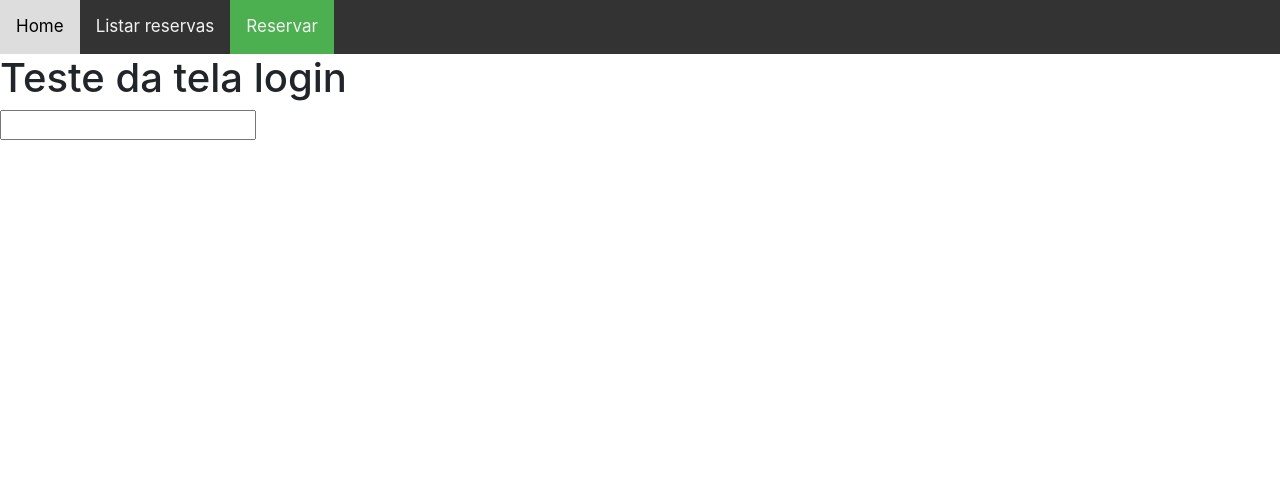
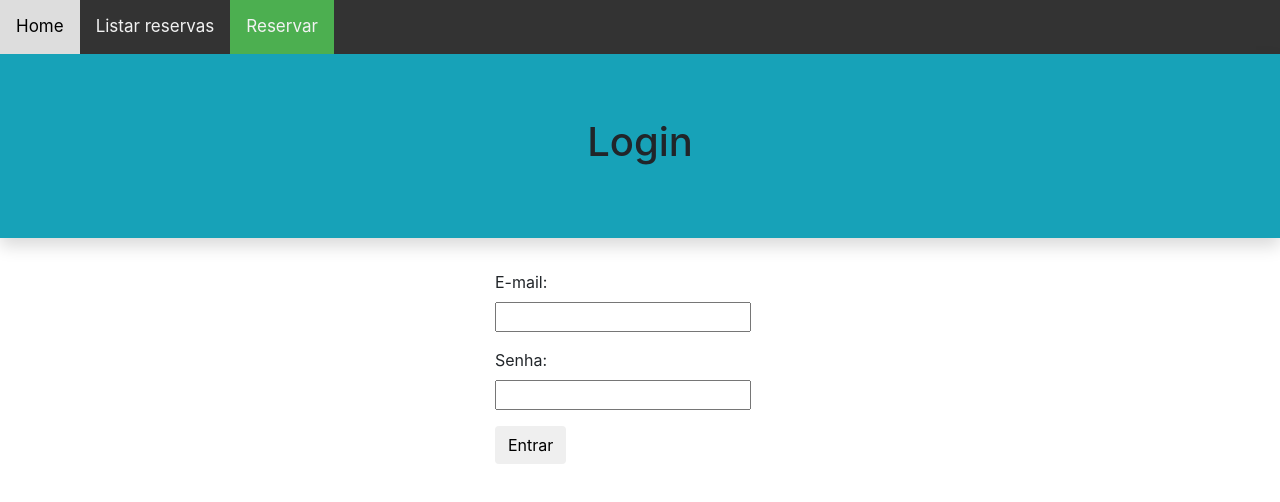
Before and after one commit to alenakano/projeto-reserva, an Angular app in the folder sala/: page /reserva in a window 1280 px wide. Shown: the top 502 px of the page. Built offline with nearby package versions, Linux system fonts and the light colour scheme.

Commit message:
Reconfiguracao das paginas.

```diff
--- /dev/null
+++ b/sala/src/app/pages/pages-cadastro.component.html
@@ -0,0 +1 @@
+<h1>CADASTRO</h1>
--- /dev/null
+++ b/sala/src/app/pages/pages-login.component.css
@@ -0,0 +1,3 @@
+#login {
+    text-align:center; margin: 0 auto
+}
--- a/sala/src/app/pages/pages-login.component.html
+++ b/sala/src/app/pages/pages-login.component.html
@@ -1,2 +1,17 @@
-<h1>Teste da tela login</h1>
-<base-input></base-input>
+<div class="jumbotron shadow jumbotron-fluid bg-info">
+    <div class="container">
+        <h1 id="titulo" class="text-center">Login</h1>
+    </div>
+</div>
+
+<div class="container col-sm-3">
+    <div class="form-group">
+        <label for="email">E-mail:</label>
+        <base-input id= "email" inputType="email"></base-input>
+    </div>
+    <div class="form-group">
+        <label for="pwd">Senha:</label>
+        <base-input inputType="password" id="pwd"></base-input>
+    </div>
+    <button class="btn btn-default" (click)="onClick()">Entrar</button>
+</div>
--- a/sala/src/app/pages/pages-login.component.ts
+++ b/sala/src/app/pages/pages-login.component.ts
@@ -1,15 +1,25 @@
-import { Component } from '@angular/core';
+import {
+  Component,
+  EventEmitter,
+  Output,
+} from '@angular/core';
 
 @Component({
   selector: 'pages-login',
   templateUrl: './pages-login.component.html',
-  styleUrls: [ './pages-general.css' ]
+  styleUrls: [ './pages-general.css', 'pages-login.component.css' ]
 })
 export class PagesLoginComponent {
 
+  @Output() validacao: EventEmitter<boolean> = new EventEmitter<boolean>();
 
   constructor(){
 
   }
 
+  public onClick(): void {
+    console.log("emitiu")
+    this.validacao.emit(true);
+  }
+
 }
--- /dev/null
+++ b/sala/src/app/pages/pages-manipulacao.component.html
@@ -0,0 +1,4 @@
+<div [ngSwitch]="passo">
+    <pages-login *ngSwitchCase="'login'" (validacao)="onValidacao($event)"></pages-login>
+    <pages-cadastro *ngSwitchCase="'reserva'"></pages-cadastro>
+</div>
--- /dev/null
+++ b/sala/src/app/pages/pages-manipulacao.component.ts
@@ -0,0 +1,21 @@
+import {
+    Component,
+    Input
+} from '@angular/core';
+
+@Component({
+    selector: 'pages-manipulacao',
+    templateUrl: './pages-manipulacao.component.html'
+})
+
+export class PagesManipulacaoComponent {
+
+    @Input() passo: string = 'login';
+
+    onValidacao(validar): void {
+        console.log("validar")
+        if(validar == true) {
+            this.passo = 'reserva';
+        }
+    }
+}
--- a/sala/src/app/pages/pages-reserva.component.html
+++ /dev/null
@@ -1,2 +0,0 @@
-<h1>Teste da tela reserva</h1>
-<base-input typeInput="text"></base-input>
--- a/sala/src/app/pages/pages-situacao.component.html
+++ b/sala/src/app/pages/pages-situacao.component.html
@@ -1,6 +1,6 @@
 <div class="jumbotron shadow jumbotron-fluid bg-info">
     <div class="container">
-        <h1 id="titulo" class="text-center">Horários disponíveis</h1>
+        <h1 id="titulo" class="text-center">Horários reservados</h1>
     </div>
 </div>
 <lista-horarios></lista-horarios>
```
Also changed, not shown: sala/src/app/pages/pages-cadastro.component.ts (added, +10 -0 lines), sala/src/app/pages/pages-reserva.component.ts (deleted, +0 -15 lines), sala/src/app/pages/pages.module.ts (+9 -4 lines).
